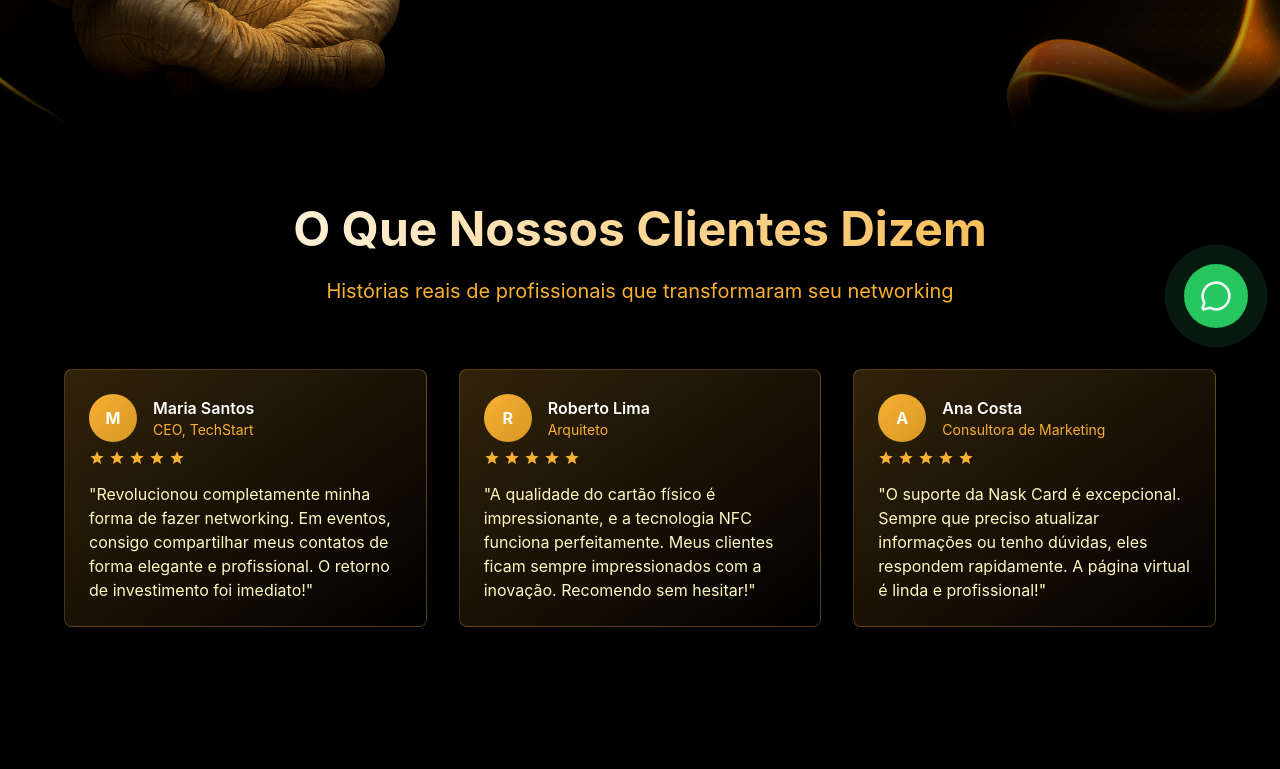
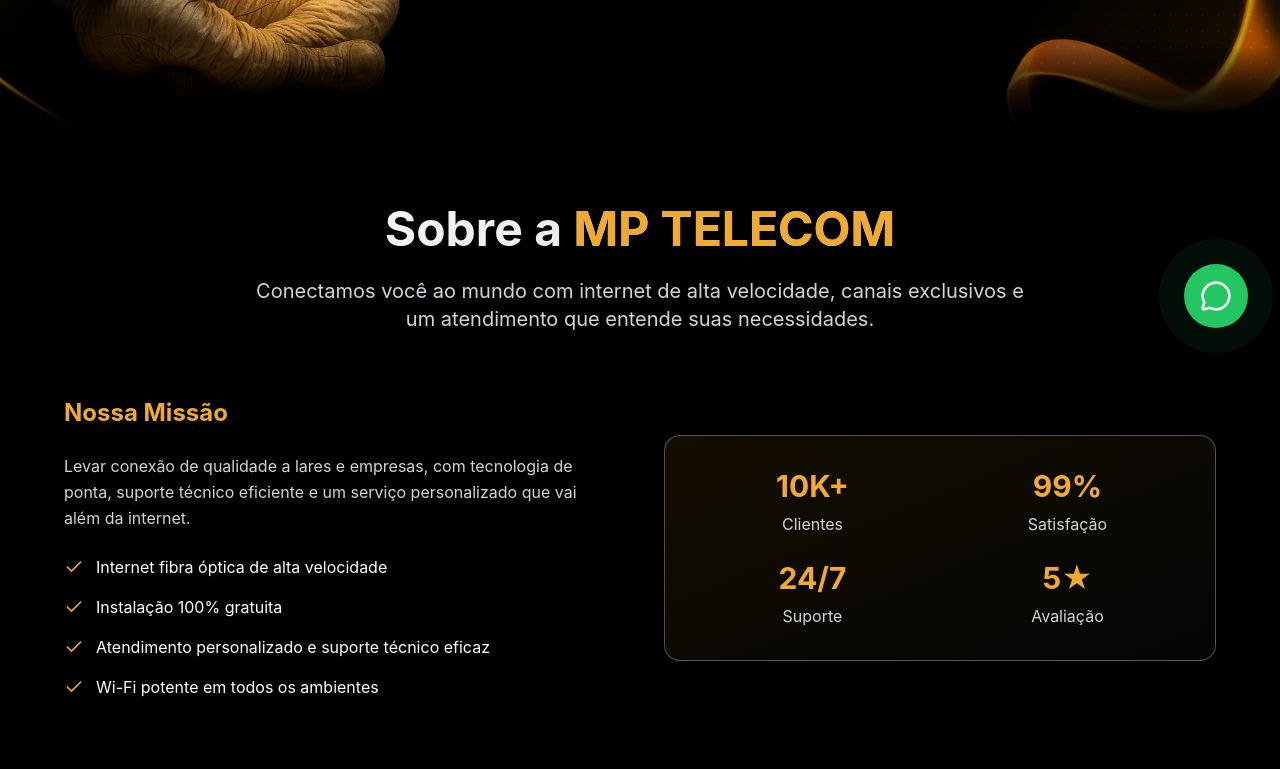
Before and after one commit to soutozk/sitenet, a React (Create React App) app: page / in a window 1280 px wide. Shown: the part 440-1209 px from the top of the page. Built offline with nearby package versions, Linux system fonts and the light colour scheme.

Commit message:
`Refactor UI components: Cards, NavBar, Icons, and Home page`

```diff
--- a/src/Components/Cards/Cards.jsx
+++ b/src/Components/Cards/Cards.jsx
@@ -13,33 +13,32 @@
             O Que Nossos Clientes Dizem
           </h2>
           <p className="text-xl max-w-3xl mx-auto" style={{ color: "#f7b032" }}>
-            Histórias reais de profissionais que transformaram seu networking
+            Experiências reais de quem confia na conexão da MP Telecom
           </p>
         </div>
 
         <div className="flex flex-col md:flex-row gap-8">
           {[
-            // Array para gerar os 3 cards
             {
-              nome: "Maria Santos",
-              cargo: "CEO, TechStart",
-              inicial: "M",
+              nome: "Carlos Ferreira",
+              cargo: "Empresário",
+              inicial: "C",
               texto:
-                "Revolucionou completamente minha forma de fazer networking. Em eventos, consigo compartilhar meus contatos de forma elegante e profissional. O retorno de investimento foi imediato!",
+                "A internet da MP Telecom superou minhas expectativas. A velocidade é excelente, e o suporte sempre me atende com rapidez e cordialidade.",
             },
             {
-              nome: "Roberto Lima",
-              cargo: "Arquiteto",
-              inicial: "R",
+              nome: "Juliana Rocha",
+              cargo: "Designer Gráfica",
+              inicial: "J",
               texto:
-                "A qualidade do cartão físico é impressionante, e a tecnologia NFC funciona perfeitamente. Meus clientes ficam sempre impressionados com a inovação. Recomendo sem hesitar!",
+                "Trabalho de casa e preciso de uma conexão estável. Com a MP Telecom, nunca tive problemas. A instalação foi super rápida e gratuita!",
             },
             {
-              nome: "Ana Costa",
-              cargo: "Consultora de Marketing",
+              nome: "André Souza",
+              cargo: "Streamer e Criador de Conteúdo",
               inicial: "A",
               texto:
-                "O suporte da Nask Card é excepcional. Sempre que preciso atualizar informações ou tenho dúvidas, eles respondem rapidamente. A página virtual é linda e profissional!",
+                "Finalmente encontrei uma empresa de internet que entrega o que promete. Posso fazer transmissões ao vivo com qualidade e sem quedas!",
             },
           ].map((card, i) => (
             <div
--- a/src/Components/NavBar/NavBar.jsx
+++ b/src/Components/NavBar/NavBar.jsx
@@ -11,9 +11,7 @@
           <div className="mx-auto flex max-w-7xl items-center justify-between">
             {/* Logo */}
             <div className="flex items-center">
-              <h1 className="text-2xl font-bold text-white">
-                MP TELECOM
-              </h1>
+              <h1 className="text-2xl font-bold text-white">MP TELECOM</h1>
             </div>
 
             {/* Navigation Links */}
@@ -22,32 +20,28 @@
                 <li>
                   <a
                     href="#"
-                    className="text-white hover:text-[#F0AA30] font-medium"
-                  >
+                    className="text-white hover:text-[#F0AA30] font-medium text-lg">
                     Planos
                   </a>
                 </li>
                 <li>
                   <a
                     href="#"
-                    className="text-white hover:text-[#F0AA30] font-medium"
-                  >
+                    className="text-white hover:text-[#F0AA30] font-medium text-lg">
                     Contato
                   </a>
                 </li>
                 <li>
                   <a
                     href="#"
-                    className="text-white hover:text-[#F0AA30] font-medium"
-                  >
+                    className="text-white hover:text-[#F0AA30] font-medium text-lg">
                     TV
                   </a>
                 </li>
                 <li>
                   <a
                     href="#"
-                    className="text-white hover:text-[#F0AA30] font-medium"
-                  >
+                    className="text-white hover:text-[#F0AA30] font-medium  text-lg">
                     Fibra Óptica
                   </a>
                 </li>
@@ -57,11 +51,11 @@
             {/* Right Side Actions */}
             <div className="flex items-center gap-4">
               <div className="relative group">
-                <button className="bg-transparent border border-white hover:border-[#F0AA30] hover:bg-[#F0AA30] text-white px-4 py-2 rounded-xl flex items-center duration-300
+                <button
+                  className="bg-transparent border border-white hover:border-[#F0AA30] hover:bg-[#F0AA30] text-white px-4 py-2 rounded-xl flex items-center duration-300
                 ">
                   Assine já
                 </button>
-
               </div>
             </div>
           </div>
--- /dev/null
+++ b/src/Components/Planos/Planos.jsx
@@ -0,0 +1,89 @@
+import React from "react";
+import { Icon } from "../../Lib/Ultils/Icons/icons";
+
+const Plans = () => {
+  return (
+    <section id="about" className="py-20 px-4">
+      <div className="max-w-6xl mx-auto">
+        <div className="text-center mb-16">
+          <h2 className="text-4xl md:text-5xl font-bold mb-6 bg-gradient-to-r from-white to-gray-300 bg-clip-text text-transparent">
+            Sobre a <span className="text-[#F0AA30]">MP TELECOM</span>
+          </h2>
+          <p className="text-xl text-gray-300 max-w-3xl mx-auto">
+            Conectamos você ao mundo com internet de alta velocidade, canais
+            exclusivos e um atendimento que entende suas necessidades.
+          </p>
+        </div>
+
+        <div className="grid md:grid-cols-2 gap-12 items-center">
+          <div>
+            <h3 className="text-2xl font-bold mb-6 text-[#F0AA30]">
+              Nossa Missão
+            </h3>
+            <p className="text-gray-300 mb-6 leading-relaxed">
+              Levar conexão de qualidade a lares e empresas, com tecnologia de
+              ponta, suporte técnico eficiente e um serviço personalizado que
+              vai além da internet.
+            </p>
+            <div className="space-y-4">
+              <div className="flex items-center space-x-3">
+                <Icon name="Check" className="h-5 w-5 text-[#F0AA30]" />
+                <span className="text-white">
+                  Internet fibra óptica de alta velocidade
+                </span>
+              </div>
+              <div className="flex items-center space-x-3">
+                <Icon name="Check" className="h-5 w-5 text-[#F0AA30]" />
+                <span className="text-white">Instalação 100% gratuita</span>
+              </div>
+              <div className="flex items-center space-x-3">
+                <Icon name="Check" className="h-5 w-5 text-[#F0AA30]" />
+                <span className="text-white">
+                  Atendimento personalizado e suporte técnico eficaz
+                </span>
+              </div>
+              <div className="flex items-center space-x-3">
+                <Icon name="Check" className="h-5 w-5 text-[#F0AA30]" />
+                <span className="text-white">
+                  Wi-Fi potente em todos os ambientes
+                </span>
+              </div>
+            </div>
+          </div>
+          <div className="relative">
+            <div className="bg-gradient-to-br from-yellow-600/10 to-gray-800/10 rounded-2xl p-8 backdrop-blur-sm border border-white/30">
+              <div className="grid grid-cols-2 gap-6">
+                <div className="text-center">
+                  <div className="text-3xl font-bold text-[#F0AA30] mb-2">
+                    10K+
+                  </div>
+                  <div className="text-gray-300">Clientes</div>
+                </div>
+                <div className="text-center">
+                  <div className="text-3xl font-bold text-[#F0AA30] mb-2">
+                    99%
+                  </div>
+                  <div className="text-gray-300">Satisfação</div>
+                </div>
+                <div className="text-center">
+                  <div className="text-3xl font-bold text-[#F0AA30] mb-2">
+                    24/7
+                  </div>
+                  <div className="text-gray-300">Suporte</div>
+                </div>
+                <div className="text-center">
+                  <div className="text-3xl font-bold text-[#F0AA30] mb-2">
+                    5★
+                  </div>
+                  <div className="text-gray-300">Avaliação</div>
+                </div>
+              </div>
+            </div>
+          </div>
+        </div>
+      </div>
+    </section>
+  );
+};
+
+export default Plans;
--- a/src/Lib/Ultils/Icons/icons.jsx
+++ b/src/Lib/Ultils/Icons/icons.jsx
@@ -7,7 +7,7 @@
   Mail,
   Phone,
   MapPin,
-
+  Check,
 } from "lucide-react";
 
 export const iconComponents = {
@@ -19,10 +19,9 @@
   Mail,
   Phone,
   MapPin,
-  // Adicione outros ícones conforme necessário
+  Check,
 };
 
-// O resto do seu código (Icon e getIcon) permanece igual
 export const Icon = ({
   name,
   size = 24,
--- a/src/pages/Home.jsx
+++ b/src/pages/Home.jsx
@@ -7,12 +7,14 @@
 import TrabalheConosco from "../Components/WorkWithUs/TrabalheConosco";
 import Footer from "../Components/Footer/Footer";
 import WhatsAppWidget from "../Components/WppWidget/WppWidget";
+import Plans from "../Components/Planos/Planos";
 
 export default function Home() {
   return (
     <main className="min-h-screen flex flex-col items-center bg-black ">
       <NavBar />
       <BannerHome />
+      <Plans />
       <Cards />
       <TourVirtual />
       <TrabalheConosco />
```
Also changed, not shown: src/Components/Intro/Intro.jsx (added).
